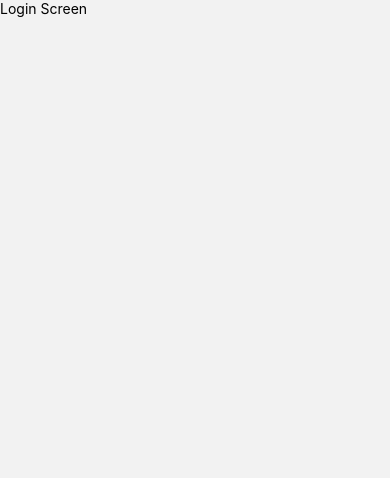
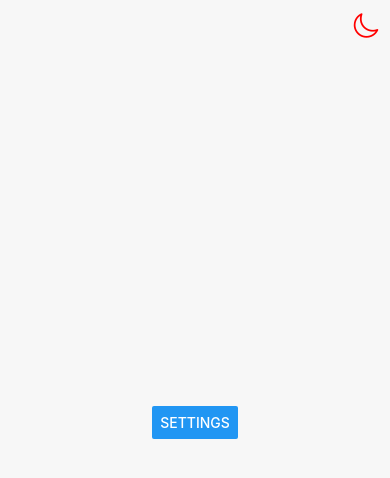
Before and after one commit to nann-shweli/Expense-Tracker, a React Native app: screen /Login in a window 390 px wide. Shown: the top 478 px of the page. Built offline with nearby package versions, Linux system fonts and the light colour scheme.

Commit message:
add: theme

```diff
--- a/package.json
+++ b/package.json
@@ -15,6 +15,7 @@
     "@react-native/new-app-screen": "0.83.1",
     "@react-navigation/native": "^7.1.28",
     "@react-navigation/native-stack": "^7.10.0",
+    "@react-navigation/stack": "^7.6.15",
     "@reduxjs/toolkit": "^2.11.2",
     "@tanstack/react-query": "^5.90.18",
     "date-fns": "^4.1.0",
@@ -25,6 +26,7 @@
     "react-native-reanimated": "3.19.5",
     "react-native-safe-area-context": "^5.6.2",
     "react-native-screens": "^4.19.0",
+    "react-native-vector-icons": "^10.3.0",
     "react-redux": "^9.2.0",
     "zod": "^4.3.5"
   },
@@ -41,6 +43,7 @@
     "@react-native/typescript-config": "0.83.1",
     "@types/jest": "^29.5.13",
     "@types/react": "^19.2.0",
+    "@types/react-native-vector-icons": "^6.4.18",
     "@types/react-test-renderer": "^19.1.0",
     "eslint": "^8.19.0",
     "jest": "^29.6.3",
--- a/src/app/App.tsx
+++ b/src/app/App.tsx
@@ -1,13 +1,17 @@
-import React from "react";
-import { NavigationContainer } from "@react-navigation/native";
-import AppNavigator from "./AppNavigator";
+import React from 'react';
+import { NavigationContainer } from '@react-navigation/native';
+import { Provider } from 'react-redux';
 
+import AppNavigator from './AppNavigator';
+import { store } from '../redux/store';
 
 const App = () => {
   return (
-    <NavigationContainer>
-      <AppNavigator />
-    </NavigationContainer>
+    <Provider store={store}>
+      <NavigationContainer>
+        <AppNavigator />
+      </NavigationContainer>
+    </Provider>
   );
 };
 
--- /dev/null
+++ b/src/hooks/useTheme.ts
@@ -0,0 +1,43 @@
+import { useDispatch, useSelector } from 'react-redux';
+import { Appearance } from 'react-native';
+
+import { AppDispatch, RootState } from '../redux/store';
+import { setTheme as setAppTheme } from '../redux/slice/appSlice';
+
+import { useCallback } from 'react';
+import { dark } from '../theme/dark';
+import { light } from '../theme/light';
+
+
+export const useTheme = () => {
+  const dispatch = useDispatch<AppDispatch>();
+
+  const { theme } = useSelector((state: RootState) => state.app);
+  const isSystemTheme = theme === 'system';
+  const currentTheme = isSystemTheme ? Appearance.getColorScheme() : theme;
+  console.log("hello..",currentTheme)
+
+  const getThemeColors = () => {
+    switch (currentTheme) {
+      case 'dark':
+        return dark;
+      case 'light':
+      default:
+        return light;
+    }
+  };
+
+  const setTheme = useCallback(
+    (mode: any) => {
+      dispatch(setAppTheme(mode));
+    },
+    [dispatch],
+  );
+
+  return {
+    currentTheme,
+    themeColors: getThemeColors(),
+    setTheme,
+    isSystemTheme,
+  };
+};
--- /dev/null
+++ b/src/redux/slice/appSlice.tsx
@@ -0,0 +1,28 @@
+import { createSlice, PayloadAction } from "@reduxjs/toolkit";
+
+ enum ThemeMode {
+	Light = "light",
+	Dark = "dark",
+	System = "system"
+}
+
+type AppState = {
+	theme: ThemeMode;
+}
+
+export const initialState: AppState = {
+	theme:  ThemeMode.Light,
+}
+
+const appSlice = createSlice({
+	name: "app",
+	initialState,
+	reducers: {
+		setTheme(state, action: PayloadAction<AppState["theme"]>) {
+			state.theme = action.payload;
+		},
+	},
+});
+
+export const { setTheme } = appSlice.actions;
+export default appSlice.reducer;
--- /dev/null
+++ b/src/redux/store.ts
@@ -0,0 +1,11 @@
+import { configureStore } from '@reduxjs/toolkit';
+import app from  './slice/appSlice';
+
+export const store = configureStore({
+  reducer: {
+    app,
+  },
+});
+
+export type RootState = ReturnType<typeof store.getState>;
+export type AppDispatch = typeof store.dispatch;
--- a/src/screens/Home/Dashboard.tsx
+++ b/src/screens/Home/Dashboard.tsx
@@ -4,7 +4,7 @@ import { View, Text } from "react-native";
 const Dashboard = () => {
   return (
     <View>
-      <Text>Login Screen</Text>
+      <Text>Dashboard Screen</Text>
     </View>
   );
 };
--- a/src/screens/auth/login.tsx
+++ b/src/screens/auth/login.tsx
@@ -1,12 +1,59 @@
-import React from "react";
-import { View, Text } from "react-native";
+import { StyleSheet, TouchableOpacity, View, Button } from 'react-native';
+import { useNavigation } from '@react-navigation/native';
+import { useSafeAreaInsets } from 'react-native-safe-area-context';
+import { StackNavigationProp } from '@react-navigation/stack';
+import Icon from 'react-native-vector-icons/Ionicons';
+import { useTheme } from '../../hooks/useTheme';
+
+type NavigationProp = StackNavigationProp<any>;
 
 const Login = () => {
+  const navigation = useNavigation<NavigationProp>();
+  const { top } = useSafeAreaInsets();
+  const { setTheme, currentTheme, themeColors } = useTheme();
+
+  const handlePress = () => {
+    setTheme(currentTheme === 'light' ? 'dark' : 'light');
+  };
+
+  const handleSetting = () => {
+    navigation.navigate('OTP');
+  };
+
   return (
-    <View>
-      <Text>Login Screen</Text>
+    <View style={[styles.container, {backgroundColor:themeColors.container.backgroundColor}]}>
+      <TouchableOpacity
+        onPress={handlePress}
+        style={[styles.themeButton, { top: top + 10 }]}
+      >
+        <Icon
+          name={currentTheme === 'light' ? 'moon-outline' : 'sunny-outline'}
+          size={28}
+          color="red"
+        />
+      </TouchableOpacity>
+
+      <View style={styles.center}>
+        <Button title="Settings" onPress={handleSetting} />
+      </View>
     </View>
   );
 };
 
+const styles = StyleSheet.create({
+  container: {
+    flex: 1,
+  },
+  center: {
+    flex: 1,
+    alignItems: 'center',
+    justifyContent: 'center',
+  },
+  themeButton: {
+    position: 'absolute',
+    right: 10,
+    zIndex: 100,
+  },
+});
+
 export default Login;
--- /dev/null
+++ b/src/theme/dark/index.tsx
@@ -0,0 +1,48 @@
+const colors = {
+	primary: {
+		primary0: "#9B2125",
+		primaryText: "#F8F8F8",
+		neutral600: "#ACACAC",
+	},
+	grey: {
+		grey100: "#595959",
+		grey200: "#6E6E6E",
+	},
+	error: {
+		error0: "#CA0404",
+		error100: "#B41919",
+	},
+	success: {
+		success0: "#27AE60",
+	},
+	warning: {
+		warning0: "#CC8400",
+	},
+	white: {
+		white0: "#FFFFFF",
+	},
+	black: {
+		black0: "#3E3E3E",
+	},
+	blue: {
+		blue0: "#3460DC"
+	}
+};
+
+export const dark = {
+	...colors,
+
+	container: {
+		backgroundColor: "#0D0606",
+	},
+	card: {
+		fill1: "#161313",
+	},
+	navbar: {
+		borderColor: "#1F1F20"
+	},
+	text: {
+		primary: "#FDFDFD",
+		secondary: "#E1E1E1",
+	},
+};
--- /dev/null
+++ b/src/theme/light/index.tsx
@@ -0,0 +1,48 @@
+const colors = {
+	primary: {
+		primary0: "#9B2125",
+		primaryText: "#1F0A09",
+		neutral600: "#989898",
+	},
+	grey: {
+		grey100: "#B1B1B1",
+		grey200: "#777B86",
+	},
+	error: {
+		error0: "#FF3B30",
+		error100: "#E52D23",
+	},
+	success: {
+		success0: "#1DB954",
+	},
+	warning: {
+		warning0: "#FFA500",
+	},
+	white: {
+		white0: "#FFFFFF",
+	},
+	black: {
+		black0: "#3E3E3E",
+	},
+	blue: {
+		blue0: "#3460DC"
+	}
+};
+
+export const light = {
+	...colors,
+
+	container: {
+		backgroundColor: "#F7F7F7",
+	},
+	card: {
+		fill1: "#FFFFFF",
+	},
+	navbar: {
+		borderColor: "#EDEFF3"
+	},
+	text: {
+		primary: "#151515",
+		secondary: "#323232",
+	},
+};
```
Also changed, not shown: 4 other files (tests, documents, lock files or other folders).
